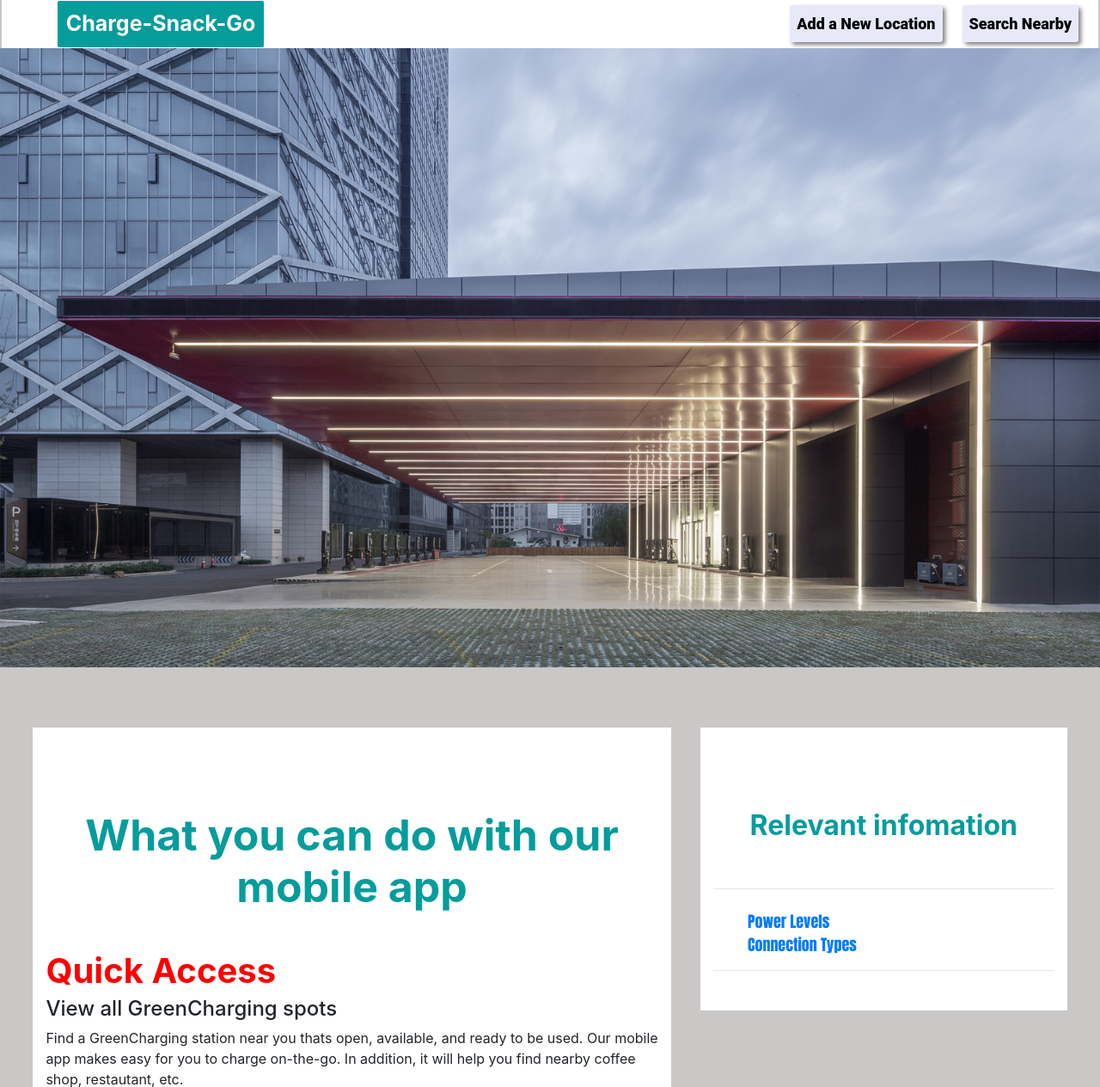
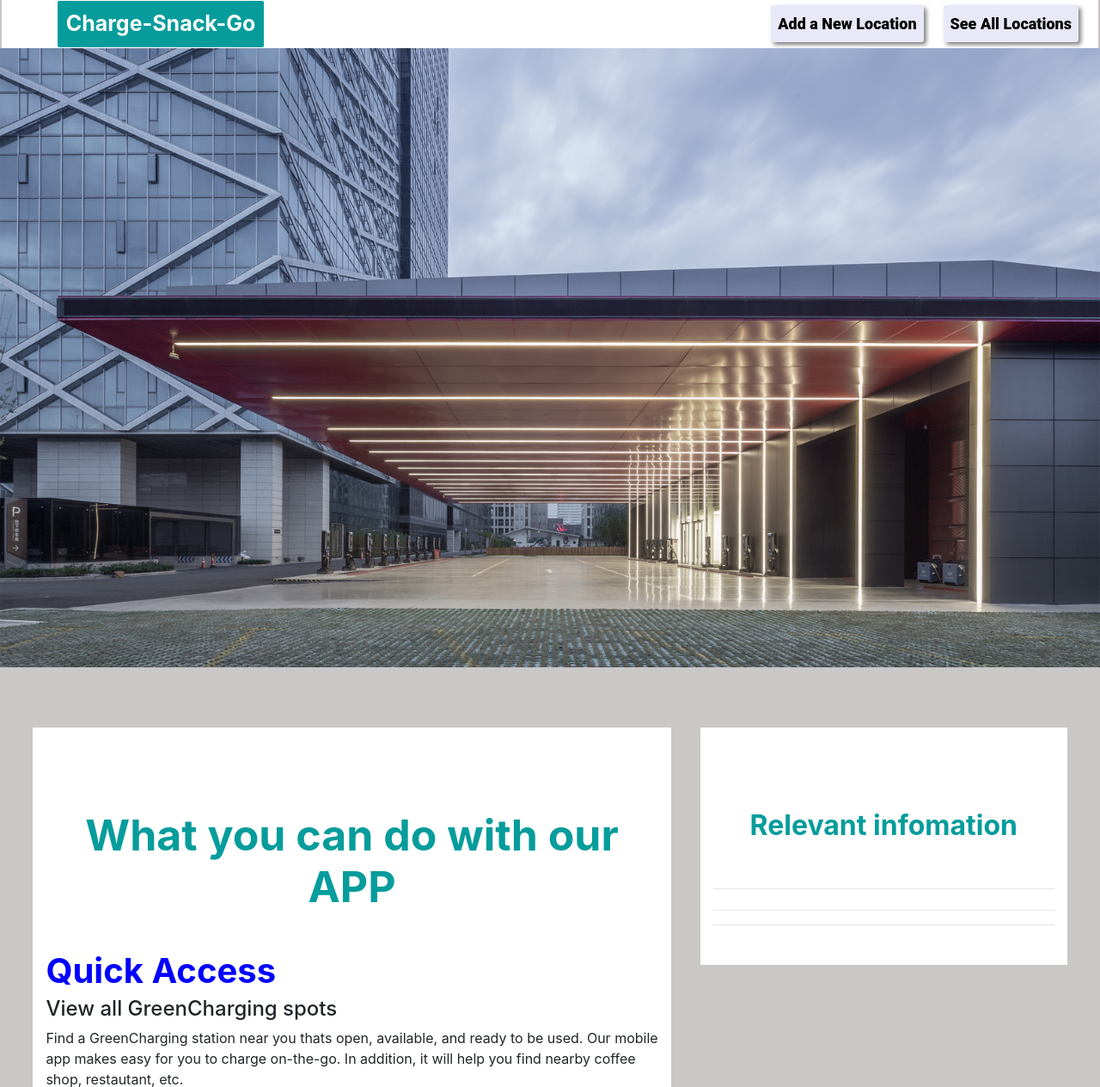
Before and after one commit to chuhaovince/Electric_Charging_Stations_App, a Python web app: template Electric_Charging_Stations/templates/index.html in a window 1280 px wide. Shown: the top 1264 px of the page at 86% size. Run offline with Jinja, Linux system fonts and the light colour scheme; the template is opened without the code that fills it, so the values that code supplies are empty; some libraries are stand-ins or nearby versions.

Commit message:
Modified index.html
Prettified the home page

```diff
--- a/Electric_Charging_Stations/templates/index.html
+++ b/Electric_Charging_Stations/templates/index.html
@@ -24,24 +24,24 @@
                         <a class="nav-link" href="/search">Add a New Location</a>
                     </li>
                     <li class="nav-item active">
-                        <a class="nav-link" href="/search_new">Search Nearby</a>
+                        <a class="nav-link" href="/search_new">See All Locations</a>
                     </li>
                 </ul>
             </div>
         </nav>
 
-                    <img src="../static/img/ChargingStation.jpg" alt="ChargingStation" width=100% height=30%>
+        <img src="../static/img/ChargingStation.jpg" alt="ChargingStation" width=100% height=screen.height-55px>
 
         <div class = "container">
             <div class = "row">
                 <div class = "col-lg-8 col-md-12 col-sm-12 col-xs-12">
                     <h2 class = "header-1">
-                        What you can do with our mobile app
+                        What you can do with our APP
                     </h2>
                     <div class="sixty-forty-wrap">
                         <div class="sixty-forty-row">
                             <div class="sixty-side">
-                                    <b><div class="sixty-pre-title"><font color="red">Quick Access</font></div></b>
+                                <b><div class="sixty-pre-title"><font color="blue">Quick Access</font></div></b>
                                 <h4 class="sixty-title">View all GreenCharging spots</h4>
                                 <div class="sixty-blurb">
                                     Find a GreenCharging station near you thats
@@ -49,9 +49,6 @@
                                     app makes easy for you to charge on-the-go.
                                     In addition, it will help you find nearby
                                     coffee shop, restautant, etc.
-
-                                    <br>
-                                    <br>
                                 </div>
                             </div>
                             <div class="forty-side">
@@ -62,14 +59,13 @@
 
                         <div class="sixty-forty-row">
                             <div class="sixty-side">
-                                    <b><div class="sixty-pre-title"><font color="red">Travel With Confidence</font></b>
+                                <b><div class="sixty-pre-title"><font color="blue">Travel With Confidence</font></b>
                             </div>
                             <h4 class="sixty-title">Locate the nearest charger</h4>
                             <div class="sixty-blurb">
                                 Use location services to easily find the closest
                                 charger, filter on charger type, and create a list
                                 of your favorite charging spots.
-
                             <br>
                             <br>
                             </div>
@@ -77,49 +73,35 @@
                         <div class="forty-side">
                             <img src="https://greenlots.com/wp-content/uploads/2019/02/GL_icon_travel-confidence-1.svg" alt="" class="forty-image">
                         </div>
+                        <div class="sixty-forty-row">
+                            <div class="sixty-side">
+                                <b><div class="sixty-pre-title"><font color="blue">Power User</font></div></b>
                             </div>
-
-                            <section class="ev-drivers-section smart-charging-section">
-                                <div class="wrap">
-                                    <header class="smart-charging-header">
-                                        <b><div class="sc-head__pre-title"><font color="red">power user</font></div></b>
-                                        <h3 class="sc-head__section-title">Smart Charging</h3>
-                                        <div class="sc-head__section-blurb">
+                            <h4 class="sixty-title">Smart Charging</h4>
+                            <div class="sixty-blurb">
                                 Stay informed with real-time updates, charging
                                 status, history and payment details all from your
                                 app.
-
                                 <br>
                                 <br>
                             </div>
-                                    </header>
-                                <div class="image-blurbs-outer one23grid">
-                                    <div class="img-blurb">
-                                        <div class="img-blurb__image-wrap">
+                            <div class="forty-side">
                                 <img src="https://greenlots.com/wp-content/uploads/2019/02/GL_icon_charging-updates-1.svg" alt="" class="img-blurb__image">
                             </div>
-                                        <div class="img-blurb__blurb"> <br><br>Get real-time charging updates<br><br></div>
-                                    </div>
-                                    <div class="img-blurb">
-                                        <div class="img-blurb__image-wrap">
-                                            <img src="https://greenlots.com/wp-content/uploads/2019/02/GL_icon_smart-charging-1.svg" alt="" class="img-blurb__image">
-                                        </div>
-                                        <div class="img-blurb__blurb"> <br><br>Check your charging progress<br><br></div>
-                                    </div>
-                                    <div class="img-blurb">
-                                        <div class="img-blurb__image-wrap">
+                            <div class="sixty-side"> <br><br>Check your charging progress<br><br></div>
+                            <div class="forty-side">
                                 <img src="https://greenlots.com/wp-content/uploads/2019/02/GL_icon_history-balance-1.svg" alt="" class="img-blurb__image">
                             </div>
-                                        <div class="img-blurb__blurb"> <br><br>View your charging history and balance</div>
+                        </div>
+                    </div>
+                    <div class="sixty-forty-row">
+                        <div class="sixty-side">
                         <br>
-                                        <br>
+                        <b><div class="sixty-pre-title"><font color="blue">How to charge?</font></div></b>
                         </div>
-                                    <div class="faq-list-section-block">
-                                            <h4 class="faq-list-block-section-title">How to charge?</h4>
                         <div class="faq-list-block-blocks-wrap">
                             <div class="faq-list-block">
-                                                    <br>
-                                                    <h6 class="faq-list-block-title">CCS Combo</h6>
+                                <h4 class="faq-list-block-title">CCS Combo</h4>
                                 <div class="faq-list-block-content">
                                     <p>Electric vehicles with a CCS Combo DC Fast Charge port (note that depending on the year of your vehicle, the fast charge port may not have come standard):</p>
                                     <ul>
@@ -127,23 +109,16 @@
                                         <li>Chevrolet Spark</li>
                                         <li>VW Golf</li>
                                     </ul>
-                                                        <div id="attachment_1064" style="width: 540px" class="wp-caption alignnone">
-                                                            <img aria-describedby="caption-attachment-1064" class="size-full wp-image-1064" src="https://greenlots.com/wp-content/uploads/2018/04/combo-plug.jpg" alt="Combo Plug" width="530" height="297">
-                                                            <p id="caption-attachment-1064" class="wp-caption-text">Combo Plug</p>
-                                                        </div>
-                                                        <p>Plugging in and unplugging</p>
-                                                        <ul>
-                                                            <li>BMW:&nbsp;<a href="https://www.youtube.com/watch?v=npFk8b5_zg4">https://www.youtube.com/watch?v=npFk8b5_zg4</a></li>
-                                                            <li>Chevrolet Spark:&nbsp;<a href="https://www.youtube.com/watch?v=_fcMJf0tDRY">https://www.youtube.com/watch?v=_fcMJf0tDRY</a></li>
-                                                        </ul>
+                                    <img class="size-full" src="https://greenlots.com/wp-content/uploads/2018/04/combo-plug.jpg" alt="Combo Plug">
                                     <p>For more information, visit&nbsp;<a href="http://www.plugincars.com/electric-car-quick-charging-guide.html">http://www.plugincars.com/electric-car-quick-charging-guide.html</a>
                                     </p>
                                 </div>
                             </div>
                         </div>
                     </div>
-                                    <div class="faq-list-block">
-                                        <h6 class="faq-list-block-title">CHAdeMO</h6>
+                    <div class="sixty-forty-row">
+                        <hr>
+                        <h4 class="faq-list-block-title">CHAdeMO</h4>
                         <div class="faq-list-block-content">
                             <p>Electric vehicles with a CHAdeMO DC Fast Charge port (note that depending on the year of your vehicle, the fast charge port may not have come standard):</p>
                             <ul>
@@ -153,7 +128,7 @@
                                 <li>Tesla Model S (with adaptor)</li>
                             </ul>
                             <p>
-                                                <img class="alignnone size-full wp-image-1067" src="https://greenlots.com/wp-content/uploads/2018/04/quick_outlet_ulce_name.jpg" alt="" width="700" height="304">
+                                <img class="alignnone size-full wp-image-1067" src="https://greenlots.com/wp-content/uploads/2018/04/quick_outlet_ulce_name.jpg" alt="">
 
                                 <img class="alignnone size-full wp-image-1068" src="https://greenlots.com/wp-content/uploads/2018/04/YAZAKI_GEN2.jpg" alt="">
 
@@ -161,7 +136,7 @@
                             </p>
                             <p>Plugging in and unplugging:</p>
                             <p>LEAF:&nbsp;
-                                                <a href="https://www.youtube.com/watch?v=WpYDep2olHg">https://www.youtube.com/watch?v=WpYDep2olHg</html>a>
+                                <a href="https://www.youtube.com/watch?v=WpYDep2olHg">https://www.youtube.com/watch?v=WpYDep2olHg</a>
                             </p>
                             <p>Soul EV:&nbsp;
                                 <a href="https://www.youtube.com/watch?v=L2-7gN_Xwds">https://www.youtube.com/watch?v=L2-7gN_Xwds</a>
@@ -172,35 +147,26 @@
                         </div>
                     </div>
                     <div class="faq-list-block">
-                                        <h6 class="faq-list-block-title">Level 2</h6>
+                        <hr>
+                        <h4 class="faq-list-block-title">Level 2</h4>
                         <div class="faq-list-block-content">
-                                            <div id="attachment_1069" style="width: 608px" class="wp-caption alignnone">
                             <img aria-describedby="caption-attachment-1069" class="size-full wp-image-1069" src="https://greenlots.com/wp-content/uploads/2018/04/sae-j1772c.jpg" alt="SAEJ1772" width="598" height="310">
                             <p id="caption-attachment-1069" class="wp-caption-text">SAEJ1772</p>
-                                            </div>
                             <p>For more information, visit&nbsp;<a href="http://www.plugincars.com/electric-car-quick-charging-guide.html">http://www.plugincars.com/electric-car-quick-charging-guide.html</a>
                             </p>
                         </div>
                     </div>
                 </div>
-                            </section>
-                        </div>
-                    <hr class="my-4">
             </div>
                 <div class = "col-lg-4 col-md-12 col-sm-12 col-xs-12">
                     <h2 class = "header-2">
                         Relevant infomation
                     </h2>
                     <hr class="my-4">
-                    <div class = "images">
-                        <ul>
-                            <li><a href="../static/img/power_types.png" target = "_blank">Power Levels</a></li>
-                            <li><a href="../static/img/plug_types.png" target = "_blank">Connection Types</a></li>
-                        </ul>
-                    </div>
                     <div id= "bar"></div>
                     <hr>
                     <div id= "pie"></div>
+                    <hr>
                 </div>
         </div>
 
```
Lines whose indentation alone changed are shown as unchanged.
